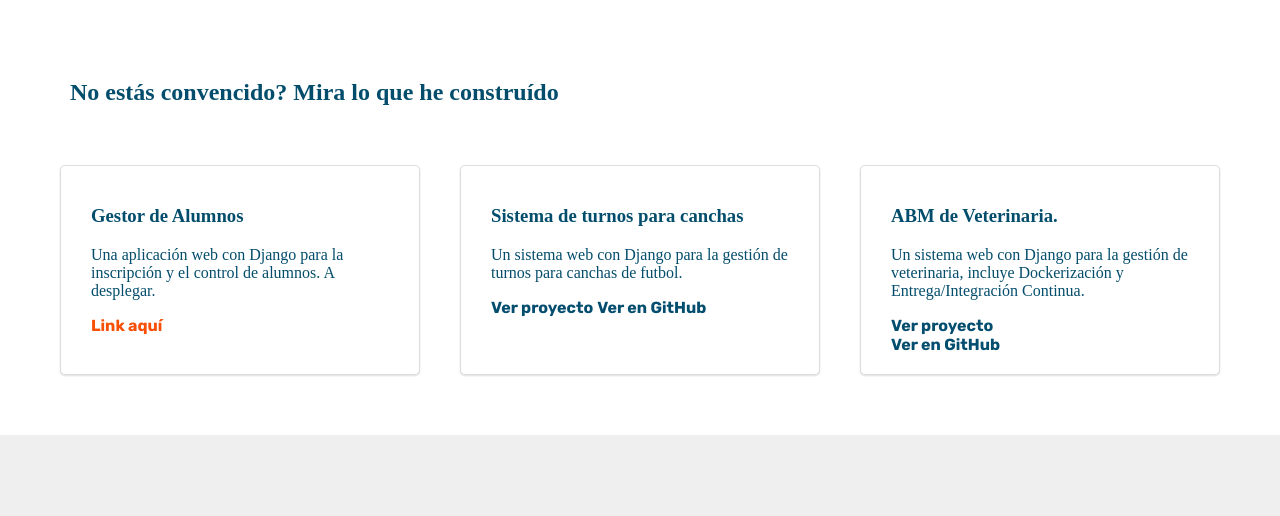
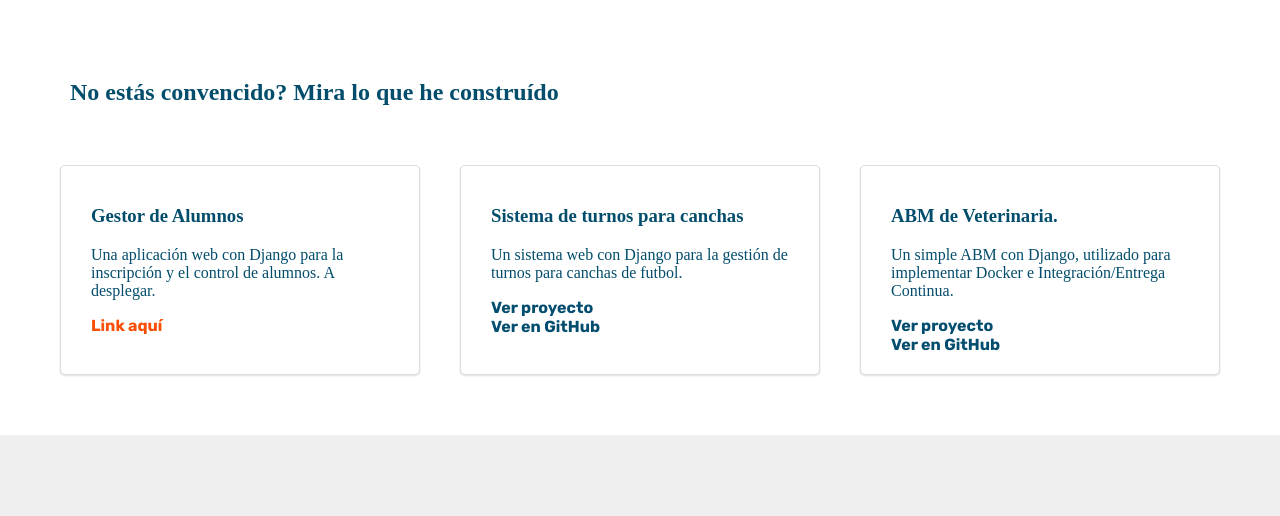
Before and after one commit to JoacoM2003/portfolio, a Django app: page / in a window 1280 px wide. Shown: the part 1286-1802 px from the top of the page. Run offline with Django 5.2, Linux system fonts and the light colour scheme.

Commit message:
fix links styles

```diff
--- a/portada/templates/section-second.html
+++ b/portada/templates/section-second.html
@@ -44,13 +44,13 @@
             </div>
             <div class="card third">
                 <h3>Sistema de turnos para canchas</h3>
-                <p>Un sistema web con Django para la gestión de turnos para canchas de futbol.</p>
-                <a href="https://turnero-h9a9.onrender.com/" target="_blank">Ver proyecto</a>
+                <p>Un sistema web con Django para la gestión de turnos para canchas de futbol. </p>
+                <a href="https://turnero-h9a9.onrender.com/" target="_blank">Ver proyecto</a><br>
                 <a href="https://github.com/JoacoM2003/turnero" target="_blank">Ver en GitHub</a>
             </div>
             <div class="card third">
                 <h3>ABM de Veterinaria.</h3>
-                <p>Un sistema web con Django para la gestión de veterinaria, incluye Dockerización y Entrega/Integración Continua.</p>
+                <p>Un simple ABM con Django, utilizado para implementar Docker e Integración/Entrega Continua.</p>
                 <a href="https://vetsoft-9t8u.onrender.com/" target="_blank">Ver proyecto</a><br>
                 <a href="https://github.com/JoacoM2003/vetsoft" target="_blank">Ver en GitHub</a>
             </div>
```
